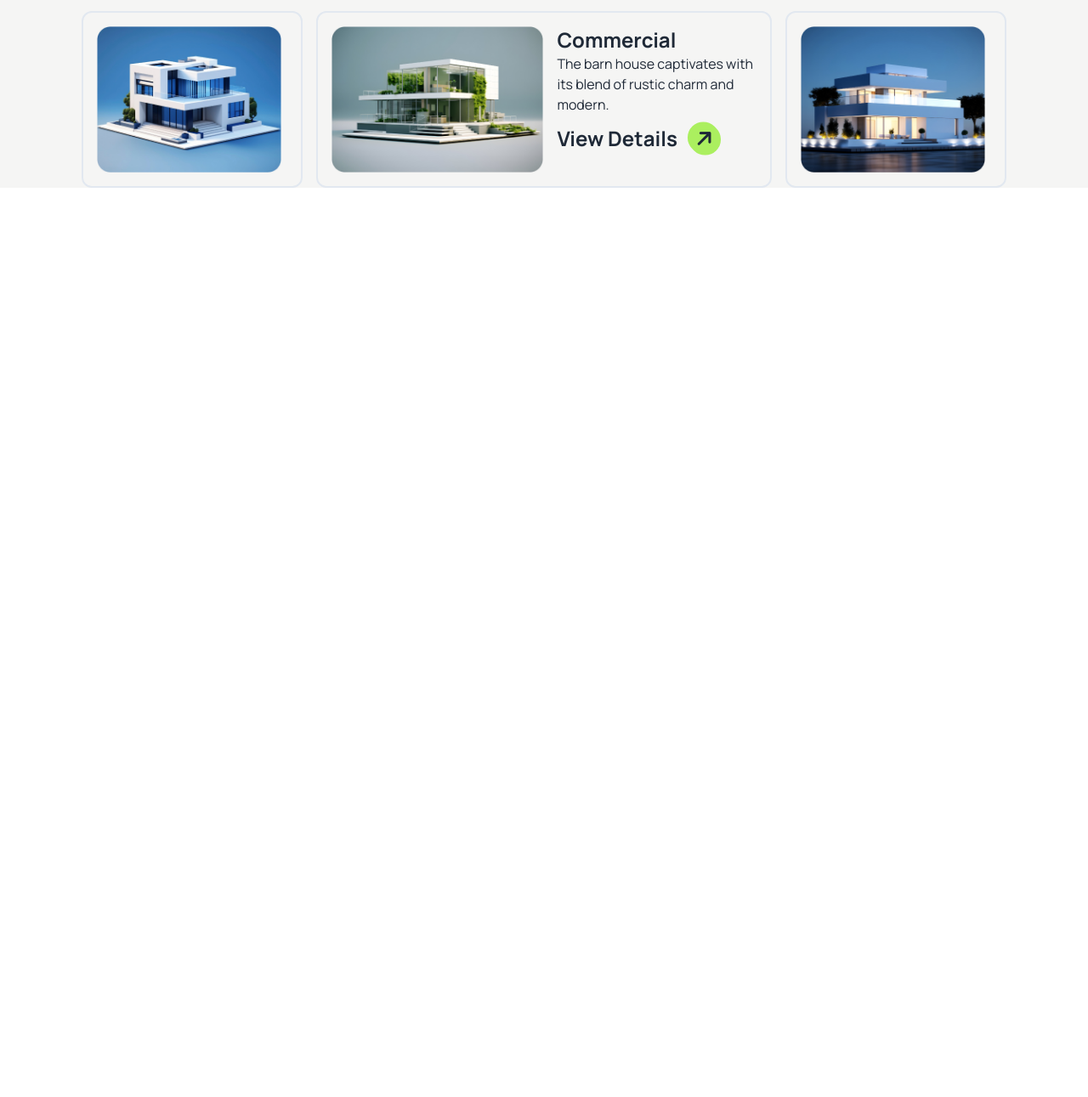
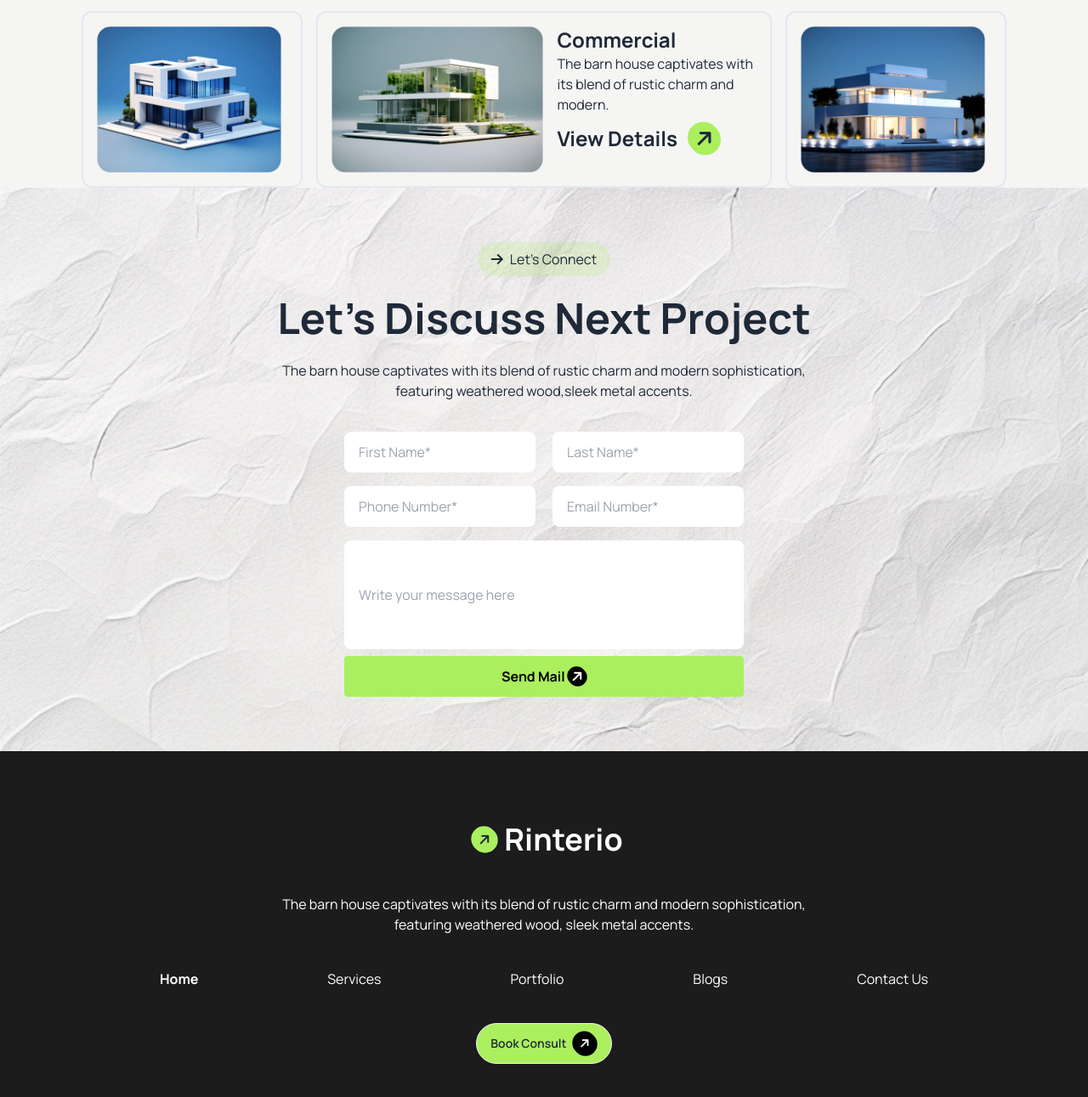
Before and after one commit to Khandaker-Mohyet/assignment-03, a plain HTML site: page index.html in a window 1280 px wide. Shown: the part 2368-3659 px from the top of the page at 85% size. Before the commit the page ends 2589 px from the top, so only its background shows below. Drawn offline with nearby package versions, Linux system fonts and the light colour scheme.

Commit message:
mideam doen

```diff
--- a/index.html
+++ b/index.html
@@ -25,7 +25,6 @@
     <nav class="md:mx-10 xl:mx-20 mt-10 bg-gradient-to-r from-gray-200 to-gray-100">
       <div class="navbar bg-base-100">
         <div class="navbar-start">
-
           <i class="fa-solid fa-arrow-right -rotate-45 bg-[#ABEF5F] rounded-full p-2 m-2"></i>
           <a class="text-4xl font-bold">Rinterio</a>
         </div>
@@ -213,8 +212,63 @@
         </div>
       </div>
     </section>
+    <!-- section Five -->
+    <div style="background-image: url(assets/bg.jpg);
+    height: auto;
+    background-size: cover;
+    background-position: center;">
+      <div class="text-center pt-16 space-y-3">
+        <button class="bg-[#ABEF5F33] px-4 py-2 rounded-full"><i class="fa-solid fa-arrow-right
+            pr-2"></i>Let’s Connect</button>
+        <h1 class="text-[50px] font-bold">Let’s Discuss Next Project</h1>
+        <p class="">The barn house captivates with its blend of rustic charm and modern sophistication,<br>
+          featuring weathered wood,sleek metal accents.</p>
+      </div>
+      <!-- input -->
+      <div class="grid  justify-center items-center mt-7 pb-16">
+        <div class="md:grid md:grid-cols-2 gap-x-5  md:h-80 px-6">
+          <input type="text" placeholder="First Name*" class=" my-2 input w-full max-w-sm md:col-span-1 " />
+          <input type="text" placeholder="Last Name*" class=" my-2 input w-full max-w-sm col-span-1" />
+          <input type="text" placeholder="Phone Number*" class="my-2 input w-full max-w-sm col-span-1" />
+          <input type="text" placeholder="Email Number*" class=" my-2 input w-full max-w-sm col-span-1" />
+          <div class="md:col-span-2 row-span-2">
+            <input type="text" placeholder="Write your message here"
+              class=" my-2 max-w-sm  md:max-w-xl  input w-full  h-32" />
+          </div>
+          <button type="submit" class="
+                 col-span-2 bg-[#ABEF5F] text-black font-bold py-3 px-4 w-full rounded text-center max-w-sm  md:max-w-screen-xl
+                ">
+            Send Mail <i class="fa-solid fa-arrow-right -rotate-45 bg-black text-white
+                                    rounded-full p-1 "></i>
+          </button>
+        </div>
+
+      </div>
+    </div>
   </main>
-  <footer>
+  <footer class="bg-[#1C1C1C] py-20 space-y-10 px-10 xl:px-28">
+    <div class="flex items-center justify-center">
+      <i class="fa-solid fa-arrow-right -rotate-45 bg-[#ABEF5F] rounded-full p-2 m-2"></i>
+      <a class="text-4xl font-bold text-white">Rinterio</a>
+    </div>
+    <p class="text-white text-center">The barn house captivates with its blend of rustic charm and modern
+      sophistication,<br> featuring weathered wood,
+      sleek
+      metal accents.</p>
+    <div class="">
+      <ul class=" flex md:flex-row flex-col items-center justify-around text-white">
+        <li><a class="font-bold">Home</a></li>
+        <li><a>Services</a></li>
+        <li><a>Portfolio</a></li>
+        <li><a>Blogs</a></li>
+        <li><a>Contact Us</a></li>
+      </ul>
+    </div>
+    <div class="flex justify-center">
+      <a class="btn rounded-full bg-[#ABEF5F]">Book Consult
+        <i class="fa-solid fa-arrow-right -rotate-45 bg-black text-white
+                                  rounded-full p-2 "></i></a>
+    </div>
 
   </footer>
 </body>
```
Also changed, not shown: tailwind.config.js (line endings or trailing spaces).
